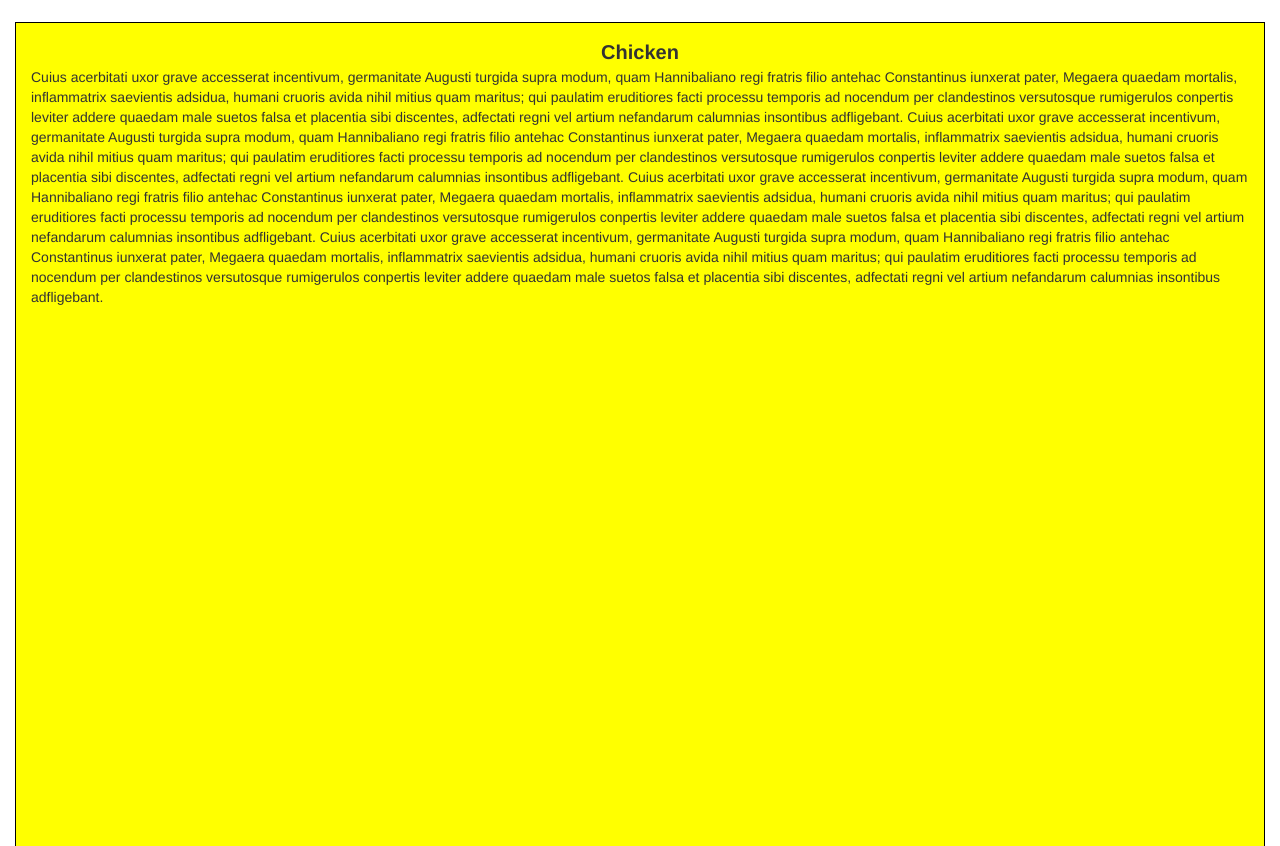
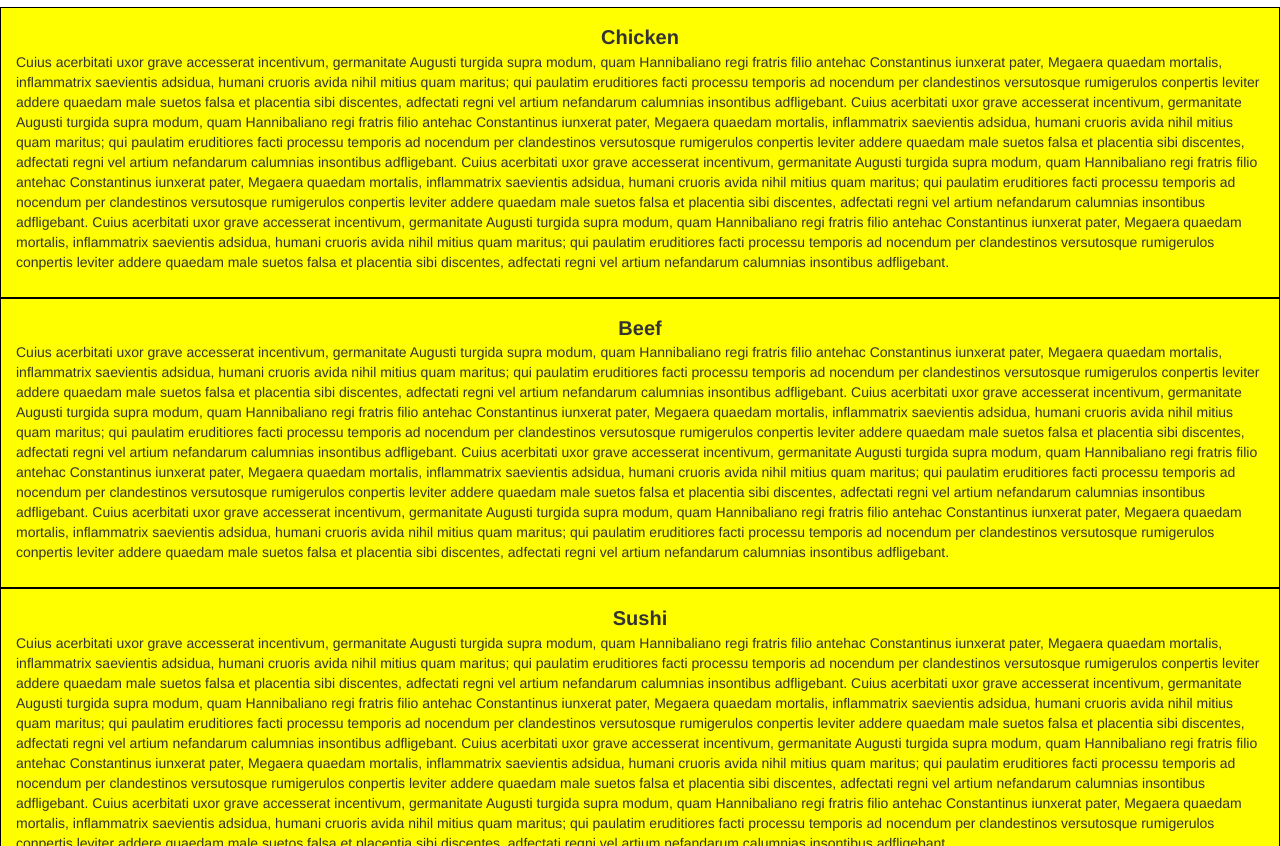
Before and after one commit to micx886/module3-solution, a plain HTML site: page index.html in a window 1280 px wide. Shown: the part 106-952 px from the top of the page. Drawn offline with nearby package versions, Linux system fonts and the light colour scheme.

Commit message:
homework

```diff
--- a/css/style.css
+++ b/css/style.css
@@ -56,17 +56,17 @@ margin-left: 0;
 	margin-top: -30px;
 }
 
-#Chicken {
-	margin: 15px;
+section {
+	margin-left: 15px;
 	margin-right: 15px;
 	width: auto;
 	float: left;
 	padding: 15px;
-	height: 1000px;
+	height: auto;
 	background-color: yellow;
 	border: 1px solid black
 }
-#Chicken div {
+section div {
 	text-align: center;
 	;
 	font-size: 20px;
--- a/index.html
+++ b/index.html
@@ -75,6 +75,30 @@
 
     </section>
 
+    <section id="Beef" class="container col-md-12 col-s-12 col-xs-12">
+    <div> Beef </div>
+      <p>
+      Cuius acerbitati uxor grave accesserat incentivum, germanitate Augusti turgida supra modum, quam Hannibaliano regi fratris filio antehac Constantinus iunxerat pater, Megaera quaedam mortalis, inflammatrix saevientis adsidua, humani cruoris avida nihil mitius quam maritus; qui paulatim eruditiores facti processu temporis ad nocendum per clandestinos versutosque rumigerulos conpertis leviter addere quaedam male suetos falsa et placentia sibi discentes, adfectati regni vel artium nefandarum calumnias insontibus adfligebant.
+      Cuius acerbitati uxor grave accesserat incentivum, germanitate Augusti turgida supra modum, quam Hannibaliano regi fratris filio antehac Constantinus iunxerat pater, Megaera quaedam mortalis, inflammatrix saevientis adsidua, humani cruoris avida nihil mitius quam maritus; qui paulatim eruditiores facti processu temporis ad nocendum per clandestinos versutosque rumigerulos conpertis leviter addere quaedam male suetos falsa et placentia sibi discentes, adfectati regni vel artium nefandarum calumnias insontibus adfligebant.
+       Cuius acerbitati uxor grave accesserat incentivum, germanitate Augusti turgida supra modum, quam Hannibaliano regi fratris filio antehac Constantinus iunxerat pater, Megaera quaedam mortalis, inflammatrix saevientis adsidua, humani cruoris avida nihil mitius quam maritus; qui paulatim eruditiores facti processu temporis ad nocendum per clandestinos versutosque rumigerulos conpertis leviter addere quaedam male suetos falsa et placentia sibi discentes, adfectati regni vel artium nefandarum calumnias insontibus adfligebant.
+      Cuius acerbitati uxor grave accesserat incentivum, germanitate Augusti turgida supra modum, quam Hannibaliano regi fratris filio antehac Constantinus iunxerat pater, Megaera quaedam mortalis, inflammatrix saevientis adsidua, humani cruoris avida nihil mitius quam maritus; qui paulatim eruditiores facti processu temporis ad nocendum per clandestinos versutosque rumigerulos conpertis leviter addere quaedam male suetos falsa et placentia sibi discentes, adfectati regni vel artium nefandarum calumnias insontibus adfligebant.
+
+      </p>
+
+    </section>
+
+    <section id="Sushi" class="container col-md-12 col-s-12 col-xs-12">
+    <div> Sushi </div>
+      <p>
+      Cuius acerbitati uxor grave accesserat incentivum, germanitate Augusti turgida supra modum, quam Hannibaliano regi fratris filio antehac Constantinus iunxerat pater, Megaera quaedam mortalis, inflammatrix saevientis adsidua, humani cruoris avida nihil mitius quam maritus; qui paulatim eruditiores facti processu temporis ad nocendum per clandestinos versutosque rumigerulos conpertis leviter addere quaedam male suetos falsa et placentia sibi discentes, adfectati regni vel artium nefandarum calumnias insontibus adfligebant.
+      Cuius acerbitati uxor grave accesserat incentivum, germanitate Augusti turgida supra modum, quam Hannibaliano regi fratris filio antehac Constantinus iunxerat pater, Megaera quaedam mortalis, inflammatrix saevientis adsidua, humani cruoris avida nihil mitius quam maritus; qui paulatim eruditiores facti processu temporis ad nocendum per clandestinos versutosque rumigerulos conpertis leviter addere quaedam male suetos falsa et placentia sibi discentes, adfectati regni vel artium nefandarum calumnias insontibus adfligebant.
+       Cuius acerbitati uxor grave accesserat incentivum, germanitate Augusti turgida supra modum, quam Hannibaliano regi fratris filio antehac Constantinus iunxerat pater, Megaera quaedam mortalis, inflammatrix saevientis adsidua, humani cruoris avida nihil mitius quam maritus; qui paulatim eruditiores facti processu temporis ad nocendum per clandestinos versutosque rumigerulos conpertis leviter addere quaedam male suetos falsa et placentia sibi discentes, adfectati regni vel artium nefandarum calumnias insontibus adfligebant.
+      Cuius acerbitati uxor grave accesserat incentivum, germanitate Augusti turgida supra modum, quam Hannibaliano regi fratris filio antehac Constantinus iunxerat pater, Megaera quaedam mortalis, inflammatrix saevientis adsidua, humani cruoris avida nihil mitius quam maritus; qui paulatim eruditiores facti processu temporis ad nocendum per clandestinos versutosque rumigerulos conpertis leviter addere quaedam male suetos falsa et placentia sibi discentes, adfectati regni vel artium nefandarum calumnias insontibus adfligebant.
+
+      </p>
+
+    </section>
+
     <!-- jQuery (necessary for Bootstrap's JavaScript plugins) -->
     <script src="https://ajax.googleapis.com/ajax/libs/jquery/1.12.4/jquery.min.js"></script>
     <!-- Include all compiled plugins (below), or include individual files as needed -->
```
